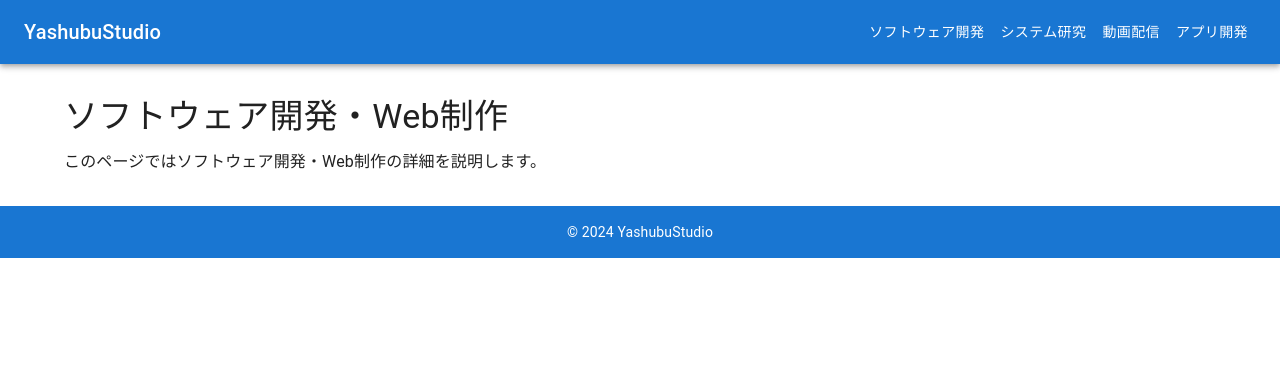
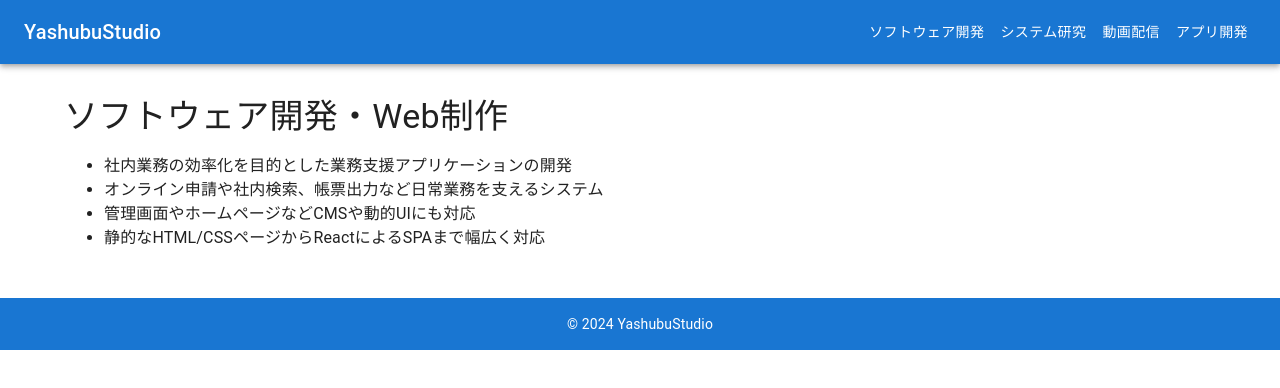
Before and after one commit to YashubuStudio/YashubuStudioHP, a React (Vite) app: page /software in a window 1280 px wide. Shown: the top 388 px of the page. Built offline with nearby package versions, Linux system fonts and the light colour scheme.

Commit message:
Add service descriptions to pages

```diff
--- a/src/pages/AppDev.jsx
+++ b/src/pages/AppDev.jsx
@@ -1,4 +1,10 @@
 import { Container, Typography } from '@mui/material'
+
+const items = [
+  'Webアプリからモバイルアプリまでマルチプラットフォームに対応',
+  '要件定義・画面設計・バックエンド実装・クラウド連携を一貫支援',
+  'PWA化や非同期処理、リアルタイムデータ表示などにも対応',
+]
 
 export default function AppDev() {
   return (
@@ -6,7 +12,13 @@ export default function AppDev() {
       <Typography variant="h4" component="h1" gutterBottom>
         アプリ開発
       </Typography>
-      <Typography>このページではアプリ開発の詳細を説明します。</Typography>
+      <ul>
+        {items.map((text) => (
+          <li key={text}>
+            <Typography component="span">{text}</Typography>
+          </li>
+        ))}
+      </ul>
     </Container>
   )
 }
--- a/src/pages/Research.jsx
+++ b/src/pages/Research.jsx
@@ -1,4 +1,10 @@
 import { Container, Typography } from '@mui/material'
+
+const items = [
+  '検索エンジン、AI連携、P2P分散ネットワークなどの研究開発',
+  '意味圧縮・全文検索・ノード構成の自動最適化といった応用分野に注力',
+  '実験的・検証的なプロトタイピング支援も対応可能',
+]
 
 export default function Research() {
   return (
@@ -6,7 +12,13 @@ export default function Research() {
       <Typography variant="h4" component="h1" gutterBottom>
         システム研究・開発
       </Typography>
-      <Typography>このページではシステム研究・開発の詳細を説明します。</Typography>
+      <ul>
+        {items.map((text) => (
+          <li key={text}>
+            <Typography component="span">{text}</Typography>
+          </li>
+        ))}
+      </ul>
     </Container>
   )
 }
--- a/src/pages/Software.jsx
+++ b/src/pages/Software.jsx
@@ -1,4 +1,11 @@
 import { Container, Typography } from '@mui/material'
+
+const items = [
+  '社内業務の効率化を目的とした業務支援アプリケーションの開発',
+  'オンライン申請や社内検索、帳票出力など日常業務を支えるシステム',
+  '管理画面やホームページなどCMSや動的UIにも対応',
+  '静的なHTML/CSSページからReactによるSPAまで幅広く対応',
+]
 
 export default function Software() {
   return (
@@ -6,7 +13,13 @@ export default function Software() {
       <Typography variant="h4" component="h1" gutterBottom>
         ソフトウェア開発・Web制作
       </Typography>
-      <Typography>このページではソフトウェア開発・Web制作の詳細を説明します。</Typography>
+      <ul>
+        {items.map((text) => (
+          <li key={text}>
+            <Typography component="span">{text}</Typography>
+          </li>
+        ))}
+      </ul>
     </Container>
   )
 }
--- a/src/pages/Video.jsx
+++ b/src/pages/Video.jsx
@@ -1,4 +1,11 @@
 import { Container, Typography } from '@mui/material'
+
+const items = [
+  'ライブ配信や録画収録のサポート (YouTube Live / OBS / Zoom 等)',
+  'セミナー・講演会・社内研修など現場での撮影・技術支援に対応',
+  '三脚・カメラ・マイク・照明など基本的な機材を一通り所持',
+  '動画編集も可能だが内容により要相談',
+]
 
 export default function Video() {
   return (
@@ -6,7 +13,13 @@ export default function Video() {
       <Typography variant="h4" component="h1" gutterBottom>
         動画配信・撮影・編集
       </Typography>
-      <Typography>このページでは動画配信・撮影・編集の詳細を説明します。</Typography>
+      <ul>
+        {items.map((text) => (
+          <li key={text}>
+            <Typography component="span">{text}</Typography>
+          </li>
+        ))}
+      </ul>
     </Container>
   )
 }
```
